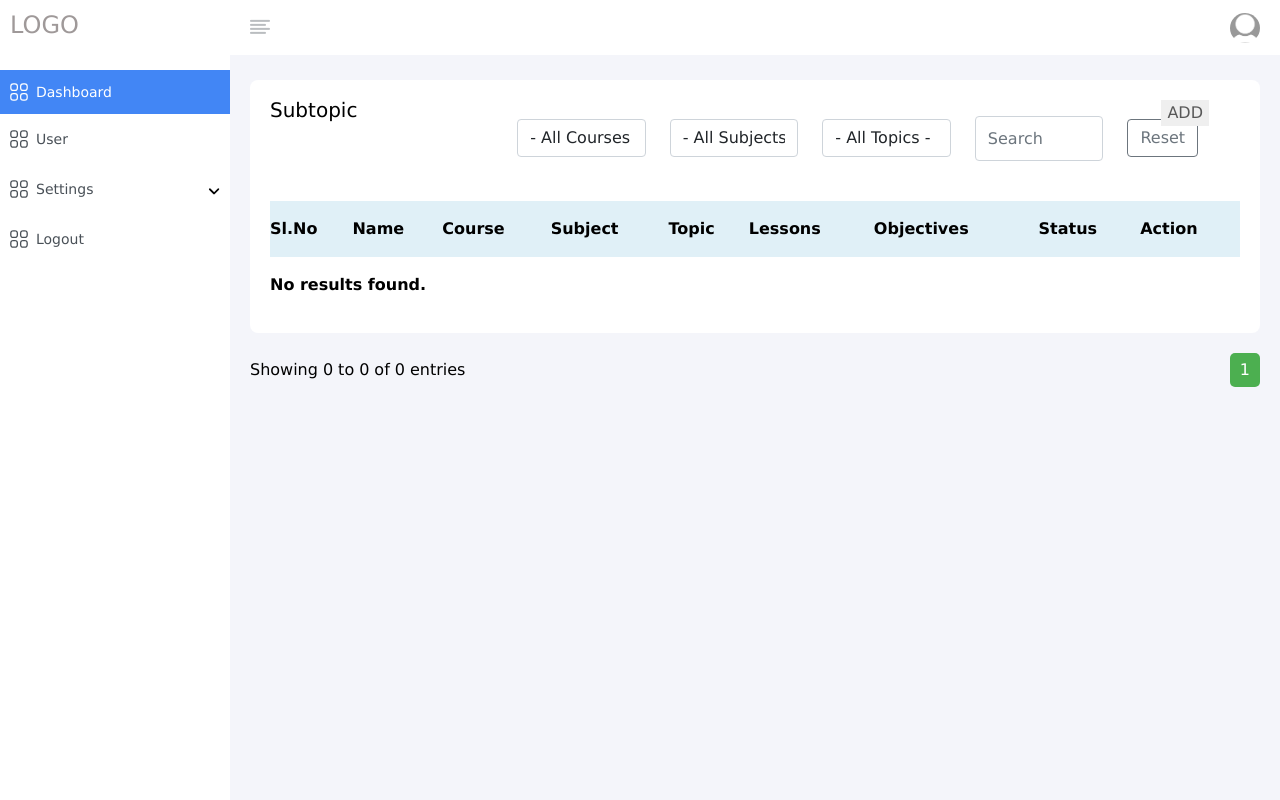
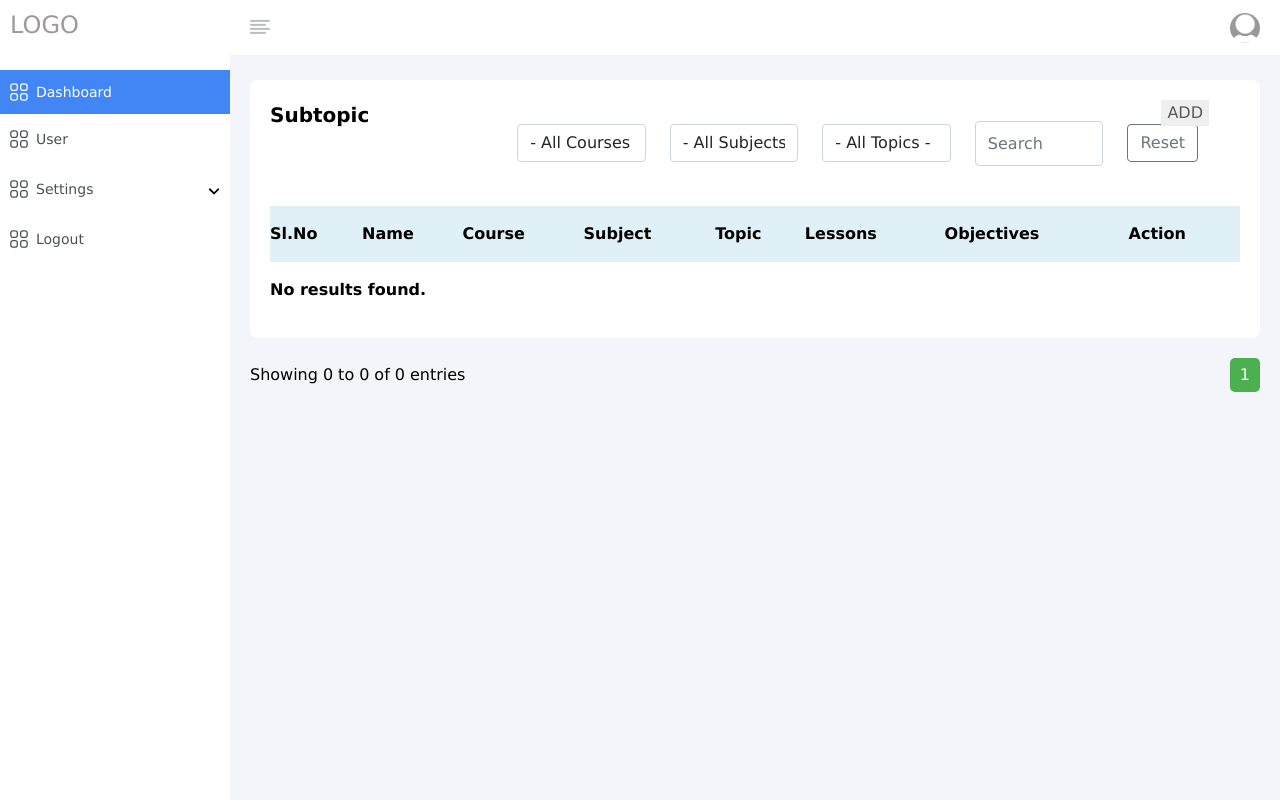
Before and after one commit to riyarahman1/swift, a Django app: page /subtopic/ in a window 1280 px wide. Run offline with Django 4.2, Linux system fonts and the light colour scheme; the visitor is signed in with stand-in values (Sample User, id 1); data that the repository does not hold is empty; some libraries are stand-ins or nearby versions; some web fonts are replaced.

Commit message:
completed updations

```diff
--- a/templates/swift/course/course_list.html
+++ b/templates/swift/course/course_list.html
@@ -4,7 +4,6 @@
     <td>{{forloop.counter0|add:courses.start_index}}</td>
     <td>{{course.name}}</td>
     <td>{{course.curriculum}}</td>
-    <td>{{course.is_active}}</td>
     <td>
         <a href="javascript:;" class="course-edit" id="course-edit" data-fancybox="" data-src="#course-popup"
             data-url="{% url 'appswift:update_course' course.id %}">
--- a/templates/swift/course/index.html
+++ b/templates/swift/course/index.html
@@ -5,7 +5,7 @@
         <input type="hidden" value="{% url 'appswift:course' %}" id="load_course">
         <div class="d-flex justify-content-between">
 
-            <h1 class="page-block-title" style="margin-top: 21px;">Course</h1>
+            <h1 class="page-block-title" style="margin-top: 21px;"><b>Course</b></h1>
             <div class="row">
                 <div class="col-md-4">
                     <select id="curriculum-select" name="curriculum" class="form-control">
@@ -38,7 +38,6 @@
                         <th>Sl.No</th>
                         <th>Name</th>
                         <th>Curriculum</th>
-                        <th>Status</th>
                         <th>Action</th>
                     </tr>
                 </thead>
--- a/templates/swift/curriculum/curriculum_list.html
+++ b/templates/swift/curriculum/curriculum_list.html
@@ -3,7 +3,6 @@
 <tr>
     <td>{{forloop.counter0|add:curriculums.start_index}}</td>
     <td>{{curriculum.name}}</td>
-    <td>{{curriculum.is_active}}</td>
     <td>
         <a href="javascript:;" class="curriculum-edit" id="curriculum-edit" data-fancybox="" data-src="#curriculum-popup" data-url="{% url 'appswift:update_curriculum' curriculum.id %}">
             <img src="{% static '/swift/assets/images/edt_icon.svg' %}" alt="icon">
--- a/templates/swift/curriculum/index.html
+++ b/templates/swift/curriculum/index.html
@@ -17,7 +17,6 @@
                     <tr>
                         <th>Sl.NO</th>
                         <th>Name</th>
-                        <th>Status</th>
                         <th>Action</th>
                     </tr>
                 </thead>
--- a/templates/swift/subject/index.html
+++ b/templates/swift/subject/index.html
@@ -3,7 +3,7 @@
     <div class="page-block">
         <input type="hidden" value="{% url 'appswift:subject' %}" id="load_subject">
         <div class="d-flex justify-content-between">
-            <h1 class="page-block-title" style="margin-top: 21px;">Subject</h1>
+            <h1 class="page-block-title" style="margin-top: 21px;"><b>Subject</b></h1>
             <div class="row">
                 <div class="col-md-4">
                     <select id="course-select" name="course" class="form-control">
@@ -37,7 +37,6 @@
                         <th>Sl.No</th>
                         <th>Name</th>
                         <th>Course</th>
-                        <th>Status</th>
                         <th>Action</th>
                     </tr>
                 </thead>
--- a/templates/swift/subject/subject_list.html
+++ b/templates/swift/subject/subject_list.html
@@ -5,7 +5,6 @@
 
     <td>{{subject.name}}</td>
     <td>{{subject.course}}</td>
-    <td>{{subject.is_active}}</td>
     <td>
         <a href="javascript:;" class="subject-edit" id="subject-edit" data-fancybox="" data-src="#subject-popup"
             data-url="{% url 'appswift:update_subject' subject.id %}">
--- a/templates/swift/subtopic/index.html
+++ b/templates/swift/subtopic/index.html
@@ -3,10 +3,8 @@
     <div class="page-block">
         <input type="hidden" value="{% url 'appswift:subtopic' %}" id="load_subtopic">
         <div class="d-flex justify-content-between">
-            <div class="row align-items-center">
-                <div class="col-md-7">
-                    <h1 class="page-block-title">Subtopic</h1>
-                </div>
+            <div class="row">
+                <h1 class="page-block-title" style="margin-top: 5px;"><b>Subtopic</b></h1>
                 <div class="col-md-12" style="align-items: center;margin-left: 27%;margin-top: -2%;margin-bottom: 40px;">
                     <div class="row align-items-center">
                         <div class="col-md-2">
@@ -63,7 +61,6 @@
                         <th>Topic</th>
                         <th>Lessons</th>
                         <th>Objectives</th>
-                        <th>Status</th>
                         <th>Action</th>
                     </tr>
                 </thead>
--- a/templates/swift/subtopic/subtopic_list.html
+++ b/templates/swift/subtopic/subtopic_list.html
@@ -8,7 +8,6 @@
     <td>{{ subtopic.topic.name }}</td>
     <td>{{ subtopic.lessons }}</td>
     <td>{{ subtopic.objectives }}</td>
-    <td>{{ subtopic.is_active }}</td>
     <td>
         <a href="javascript:;" class="subtopic-edit" id="subtopic-edit" data-fancybox="" data-src="#subtopic-popup"
             data-url="{% url 'appswift:update_subtopic' subtopic.id %}">
--- a/templates/swift/topic/index.html
+++ b/templates/swift/topic/index.html
@@ -3,7 +3,7 @@
     <div class="page-block">
         <input type="hidden" value="{% url 'appswift:topic' %}" id="load_topic">
         <div class="d-flex justify-content-between">
-            <h1 class="page-block-title" style="margin-top: 5px;">Topic</h1>
+            <h1 class="page-block-title" style="margin-top: 5px;"><b>Topic</b></h1>
             <div class="row align-items-center">
                 <div class="col-md-3">
                     <select id="course-select" name="course" class="form-control">
@@ -50,7 +50,6 @@
                         <th>Name</th>
                         <th>Course</th>
                         <th>Subject</th>
-                        <th>Status</th>
                         <th>Action</th>
                     </tr>
                 </thead>
--- a/templates/swift/topic/topic_list.html
+++ b/templates/swift/topic/topic_list.html
@@ -6,7 +6,6 @@
     <td>{{topic.name}}</td>
     <td>{{topic.subject.course}}</td>
     <td>{{topic.subject}}</td>
-    <td>{{topic.is_active}}</td>
     <td>
         <a href="javascript:;" class="topic-edit" id="topic-edit" data-fancybox="" data-src="#topic-popup"
             data-url="{% url 'appswift:update_topic' topic.id %}">
```
